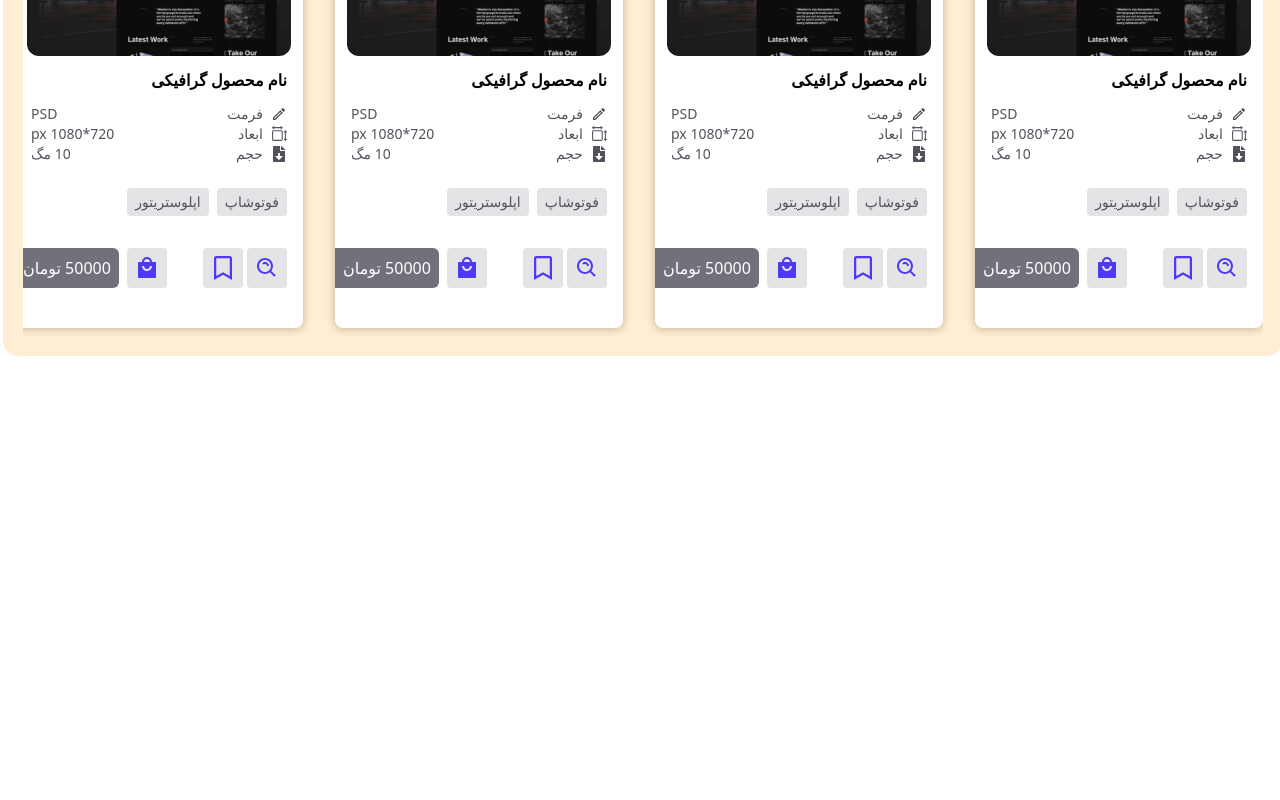
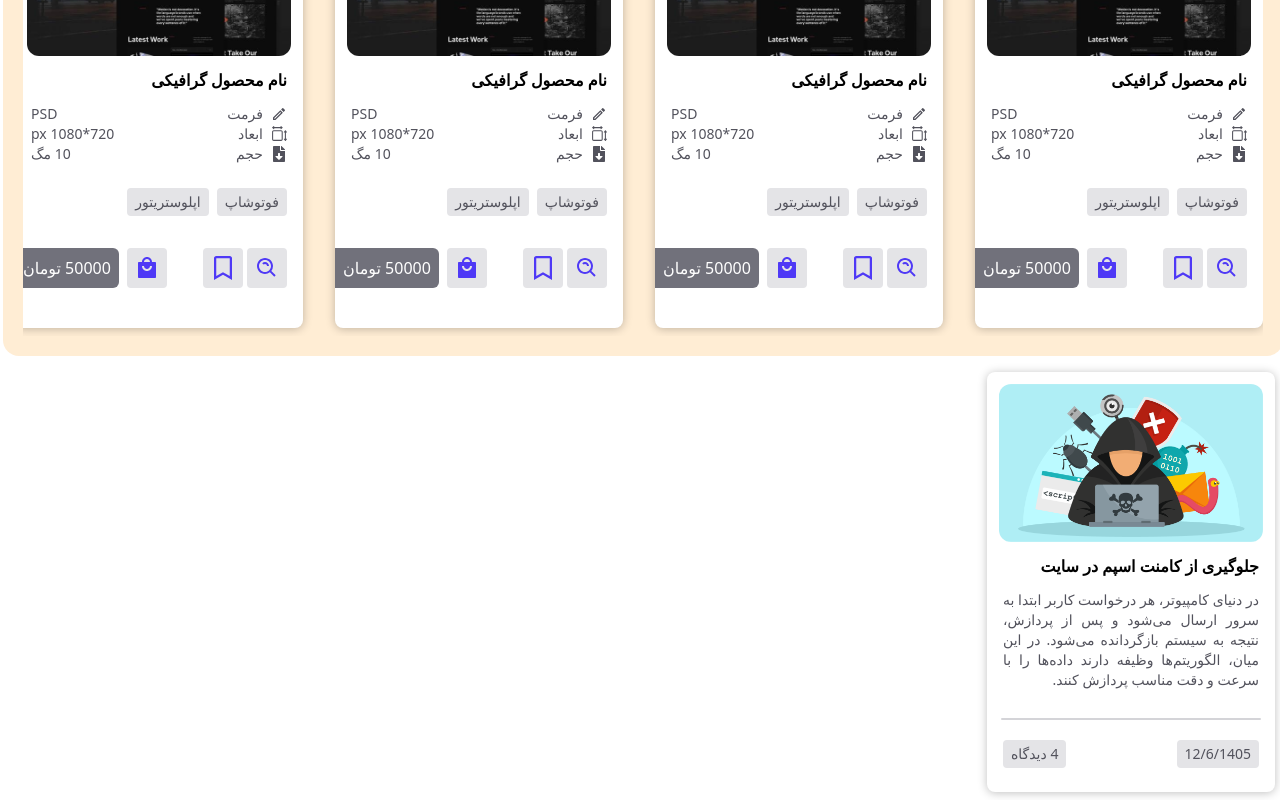
Before and after one commit to smiinmhrn/E-commerce, a Next.js app: page / in a window 1280 px wide. Shown: the part 2585-3385 px from the top of the page. Before the commit the page ends 2941 px from the top, so only its background shows below. Built offline with nearby package versions, Linux system fonts and the light colour scheme.

Commit message:
created weblog boxes.

```diff
--- a/app/page.js
+++ b/app/page.js
@@ -5,6 +5,7 @@ import GraphicalBox from "@/components/graphical/GraphicalBox";
 import GraphicalSlider from "@/components/graphical/GraphicalSlider";
 import Header from "@/components/headers/Header";
 import Swiper from "@/components/swiper/Swiper";
+import WebNewsCard from "@/components/weblognews/WebNewsCard";
 
 export default function Home() {
   return (
@@ -27,6 +28,8 @@ export default function Home() {
 
         <Categories />
         <GraphicalSlider header={"فایل های گرافیکی"} />
+
+        <WebNewsCard />
       </main>
     </>
   );
--- /dev/null
+++ b/components/weblognews/WebNewsCard.jsx
@@ -0,0 +1,42 @@
+import Image from "next/image";
+
+const WebNewsCard = () => {
+  return (
+    <article className="pt-2 hover:pt-0 transition-all duration-300">
+      <div className="relative sliderItem  h-105 w-72 m-2 rounded-lg shadow-[0px_1px_10px_rgba(0,0,0,0.25)] transition-all duration-300 hover:shadow-[0px_1px_8px_rgba(0,0,0,0.5)] bg-white">
+        <div>
+          <Image
+            src={"/news/hacker.png"}
+            width={288}
+            height={160}
+            alt="product image"
+            className="object-cover p-3 rounded-3xl"
+          />
+        </div>
+
+        <div>
+          <h3 className="font-bold text-sm sm:text-base truncate px-4 mb-3">
+            جلوگیری از کامنت اسپم در سایت
+          </h3>
+          <p className="text-xs sm:text-sm text-zinc-600 px-4 text-justify">
+            در دنیای کامپیوتر، هر درخواست کاربر ابتدا به سرور ارسال می‌شود و پس
+            از پردازش، نتیجه به سیستم بازگردانده می‌شود. در این میان،
+            الگوریتم‌ها وظیفه دارند داده‌ها را با سرعت و دقت مناسب پردازش کنند.
+          </p>
+
+          <div className="w-[90%] h-0.5 bg-zinc-300 rounded-lg mx-auto mt-7" />
+          <div className="flex justify-between items-center px-4 absolute left-0 right-0 bottom-6">
+            <span className="py-1 px-2 rounded bg-zinc-200 transition-all duration-300 hover:bg-zinc-300 text-xs sm:text-sm text-zinc-600">
+              12/6/1405
+            </span>
+            <span className="py-1 px-2 rounded bg-zinc-200 transition-all duration-300 hover:bg-zinc-300 text-xs sm:text-sm text-zinc-600">
+              4 دیدگاه
+            </span>
+          </div>
+        </div>
+      </div>
+    </article>
+  );
+};
+
+export default WebNewsCard;
```
Also changed, not shown: public/news/hacker.png (added).
